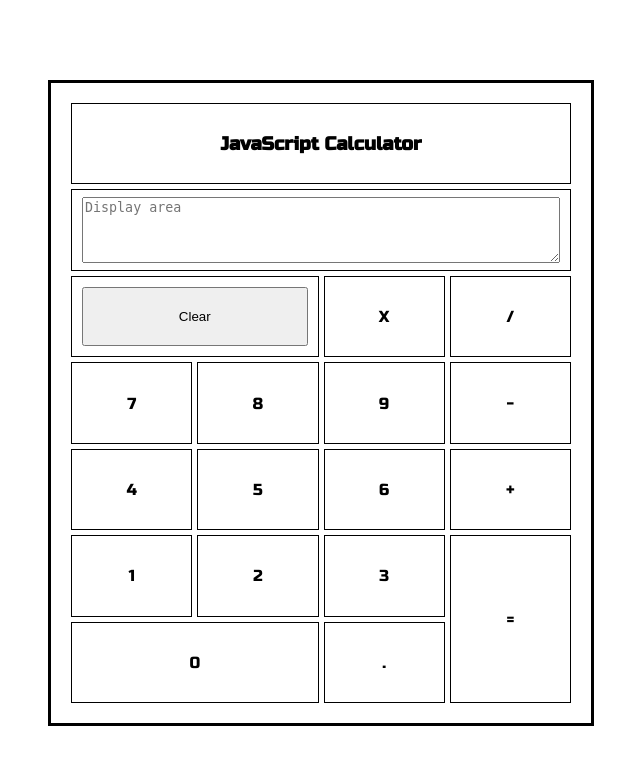
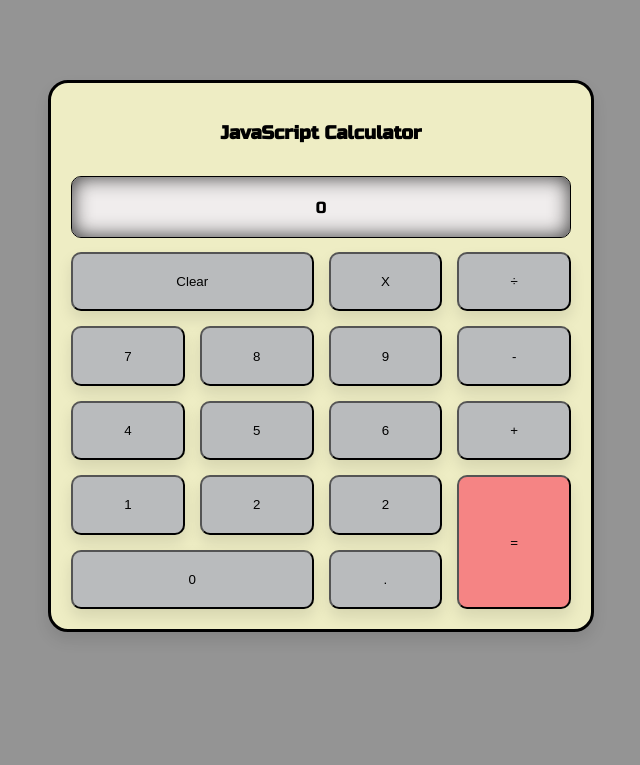
Before and after one commit to Rubick-dev/jscalc, a PHP site: page / in a window 1280 px wide. Shown: the top 765 px of the page, without its empty margins (319-959 px from the left). Run offline with PHP 8.4, Linux system fonts and the light colour scheme.

Commit message:
presentation complete prior to calc functionality logic

```diff
--- a/app.js
+++ b/app.js
@@ -0,0 +1,9 @@
+var calcArray = [];
+
+// Click on buttons will make that number appear in the display area and store it in memory for later calculation
+
+// Hit a button to add an operation to the equation
+
+// Hit equals to calculate and display the calculator.
+
+// Hit clear to reset the calculator
--- a/index.html
+++ b/index.html
@@ -13,43 +13,77 @@
   <div class="wrapper"> <!-- Calculator wrapper container -->
 
     <!-- ROW 1 - (Heading) -->
-    <div id="" class="header">
+    <div id="heading" class="header">
       <h3>JavaScript Calculator</h3>
     </div>
 
     <!-- ROW 2 - (Display Area) -->
     <div id="display" class="textarea">
-      <textarea class="display_area" placeholder="Display area"></textarea>
+      <div class="display_area" id="display2">
+        <P id="result" class="result_display_paragraph">0</P>
+      </div>
     </div>
 
     <!-- ROW 3 - (Clear / Multiply / Divide) -->
     <div id="clear" class="clear">
-      <button id="clearButton">Clear</button>
+      <button id="clear-button" class="button clear-button">Clear</button>
     </div>
-    <div id="multiply" class="multiply">X</div>
-    <div id="divide" class="divide">/</div>
+    <div id="multiply" class="multiply">
+      <button id="multiply-button" class="button">X</button>
+    </div>
+    <div id="divide" class="divide">
+      <button id="divide-button" class="button">&divide;</button>
+     </div>
 
     <!-- ROW 4 - (7 / 8 / 9 / Subtract) -->
-    <div id="seven" class="seven">7</div>
-    <div id="eight" class="eight">8</div>
-    <div id="nine" class="nine">9</div>
-    <div id "subtract" class="subtract">-</div>
+    <div id="seven" class="seven">
+      <button id="seven-button" class="button">7</button>
+    </div>
+    <div id="eight" class="eight">
+      <button id="eight-button" class="button">8</button>
+    </div>
+    <div id="nine" class="nine">
+      <button id="nine-button" class="button">9</button>
+    </div>
+    <div id "subtract" class="subtract">
+      <button id="minus-button" class="button">-</button>
+    </div>
 
     <!-- ROW 5 - (4 / 5 / 6 / Add) -->
-    <div id="four" class="four">4</div>
-    <div id="five" class="five">5</div>
-    <div id="six" class="six">6</div>
-    <div id="add" class="add">+</div>
+    <div id="four" class="four">
+      <button id="four-button" class="button">4</button>
+    </div>
+    <div id="five" class="five">
+      <button id="five-button" class="button">5</button>
+    </div>
+    <div id="six" class="six">
+      <button id="six-button" class="button">6</button>
+    </div>
+    <div id="add" class="add">
+      <button id="addition-button" class="button">+</button>
+    </div>
 
     <!-- ROW 6 - (1 / 2 / 3 / Equals(1/2)) -->
-    <div id="one" class="one">1</div>
-    <div id="two" class="two">2</div>
-    <div id="three" class="three">3</div>
-    <div id="equals" class="equals">=</div>
+    <div id="one" class="one">
+      <button id="one-button" class="button">1</button>
+    </div>
+    <div id="two" class="two">
+      <button id="two-button" class="button">2</button>
+    </div>
+    <div id="three" class="three">
+      <button id="two-button" class="button">2</button>
+    </div>
+    <div id="equals" class="equals">
+      <button id="equals-button" class="button">=</button>
+    </div>
 
     <!-- ROW 7 - (0 / Point / Equals(2/2)) -->
-    <div id="zero" class="zero">0</div>
-    <div id="dot" class="point">.</div>
+    <div id="zero" class="zero">
+      <button id="zero-button" class="button">0</button>
+    </div>
+    <div id="dot" class="point">
+      <button id="point-button" class="button">.</button>
+    </div>
 
   </div> <!-- End of calculator wrapper container-->
 
--- a/styles.css
+++ b/styles.css
@@ -1,7 +1,13 @@
+body {
+  background: rgb(148, 148, 148);
+}
 
 /* CSS GRID */
 .wrapper {
-  border: 3px solid black;
+  background: rgb(238, 237, 196);
+  border: 3px solid rgb(0, 0, 0);
+  box-shadow: 0px 8px 15px rgba(0, 0, 0, 0.1);
+  border-radius: 20px;
   font-family: 'Russo One', sans-serif;
   height: 100%;
   max-width: 500px;
@@ -9,7 +15,7 @@
   margin-top: 80px;
   padding: 20px;
   display: grid;
-  grid-gap: 5px;
+  grid-gap: 15px;
   grid-template: repeat(7, 1fr) / repeat(4, 1fr);
   grid-template-areas:
     "h h h h"  /* header */
@@ -104,12 +110,42 @@
   justify-content: center;
   align-items: center;
   text-align: center;
-  border: 1px solid black;
-  padding: 10px;
+  /* padding: 10px; */
 }
 
-#clearButton,
 .display_area {
   width: 100%;
   height: 100%;
+  border: 1px solid black;
+  background: rgb(240, 237, 237);
+  border-radius: 10px;
+  box-shadow: inset 0px 0px 20px #333;
 }
+
+.result_display_paragraph {
+  align-content: center;
+  padding-top: 5px;
+
+}
+
+.button {
+  border-radius: 10px;
+  /* border: 1px solid black; */
+  background: rgb(185, 187, 189);
+  cursor: pointer;
+  outline: none;
+  box-shadow: 0px 8px 15px rgba(0, 0, 0, 0.1);
+  width: 100%;
+  height: 100%;
+  padding: 0;
+  margin: 0;
+}
+
+
+#equals-button {
+  background: rgb(245, 132, 132);
+}
+
+#display {
+
+}
```
